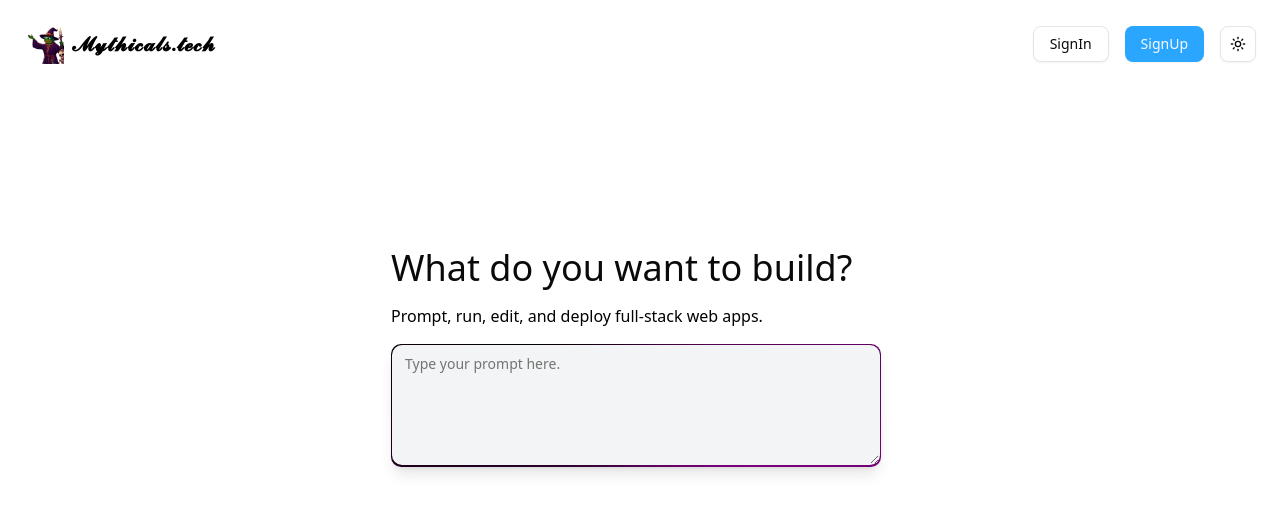
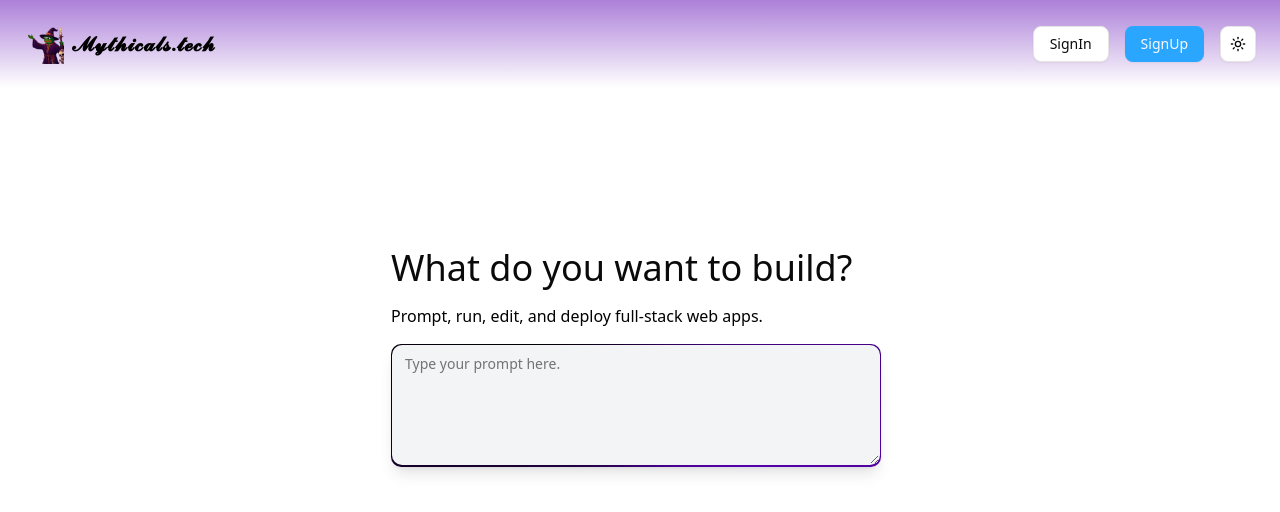
Before and after one commit to tejas-2706/bolt-app, a Next.js app: page / in a window 1280 px wide. Shown: the top 512 px of the page. Built offline with nearby package versions, Linux system fonts and the light colour scheme; no server answers.

Commit message:
gradient css added to navbar

```diff
--- a/components/AppSidebar.tsx
+++ b/components/AppSidebar.tsx
@@ -16,7 +16,7 @@ export function AppSidebar() {
         <div className="h-full w-64 text-white flex flex-col bg-[var(--customapp-background)] dark:bg-[var(--customapp-background)] ">
             {/* Header */}
             <Link href={'/'}>
-                <div className='text-black text-xl font-semibold dark:text-white hover:cursor-pointer p-2 m-4'>
+                <div className='text-black text-xl font-semibold dark:text-white hover:cursor-pointer p-6  bg-gradient-to-b from-[#5a00b2]/50 to-transparent'>
                     <span className='flex justify-center items-center gap-2'>
                         <Image src={'/mythicals-removebg.png'} alt='logo' width={40} height={40} />  𝓜𝔂𝓽𝓱𝓲𝓬𝓪𝓵𝓼.𝓽𝓮𝓬𝓱
                     </span>
--- a/components/Navbar.tsx
+++ b/components/Navbar.tsx
@@ -46,7 +46,7 @@ const Navbar = () => {
         // eslint-disable-next-line react-hooks/exhaustive-deps
     }, [isSignedIn, user])
     return (
-        <div className='flex justify-between p-6'>
+        <div className='flex justify-between p-6 bg-gradient-to-b from-[#5a00b2]/50 to-transparent'>
             <div className='text-black text-xl font-bold dark:text-white hover:cursor-pointer hidden sm:block'
                 onClick={() => { router.push('/'); setRefresh((prev)=>prev+1) }}>
                     <span className='flex justify-center items-center gap-2'>
@@ -73,13 +73,13 @@ const Navbar = () => {
                     })}}
                     className='cursor-pointer'
                     >Deploy</Button>} */}
-                    {isSignedIn&& <Button variant={"outline"}
+                    {isSignedIn&& <Button variant={"ghost"}
                     onClick={()=>{router.push('/pricing')}}
-                    className='dark:hover:bg-white dark:hover:text-black dark:shadow-white shadow-xs hover:bg-black hover:text-white cursor-pointer'
+                    className='dark:hover:bg-white dark:hover:text-black dark:shadow-white shadow-xs hover:bg-black hover:text-white cursor-pointer '
                     ><div className='sm:hidden'><Wallet2Icon/></div>
                     <div className='hidden sm:block'>My Subscription</div>
                     </Button>}
-                    {isSignedIn&&<Button variant={"ghost"}>{Fetchingtoken? <Loader2Icon className='animate-spin'/> : UserToken}</Button>}
+                    {isSignedIn&&<Button variant={"link"}>{Fetchingtoken? <Loader2Icon className='animate-spin'/> : UserToken}</Button>}
                 </div>
                 <div className='px-2'>
                     <SignedOut>
--- a/components/PromptArea.tsx
+++ b/components/PromptArea.tsx
@@ -97,7 +97,7 @@ export function PromptArea() {
             <div
               className="h-[123px] animate-rotate-border shadow-lg rounded-lg p-px"
               style={{
-                background: `conic-gradient(from var(--border-angle) at 50% 50%, black, purple, black)`
+                background: `conic-gradient(from var(--border-angle) at 50% 50%, black, #5a00b2, black)`
               }}
             >
               <Textarea className="h-[120px] dark:bg-neutral-900 bg-gray-100 rounded-lg border border-transparent focus-visible:border-transparent focus-visible:ring-0 focus-visible:ring-offset-0 focus:outline-none" placeholder="Type your prompt here." id="message"
```
Also changed, not shown: app/(routes)/pricing/page.tsx (indentation only).
